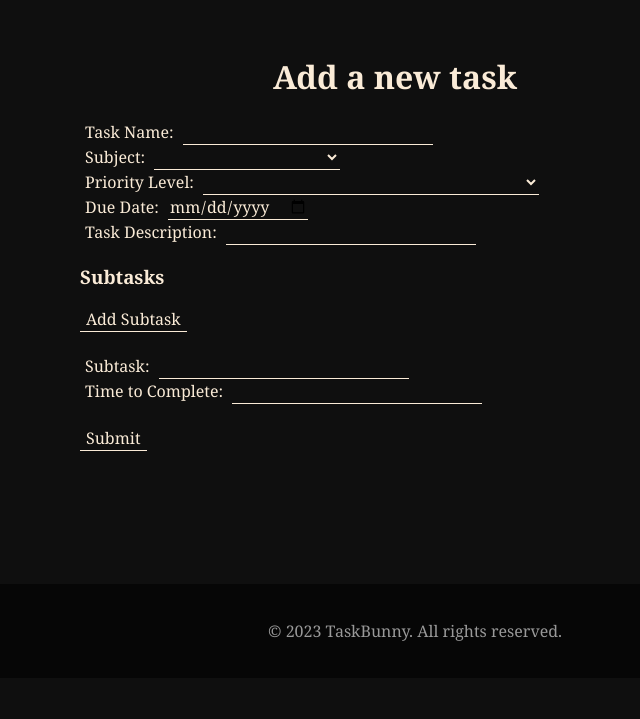
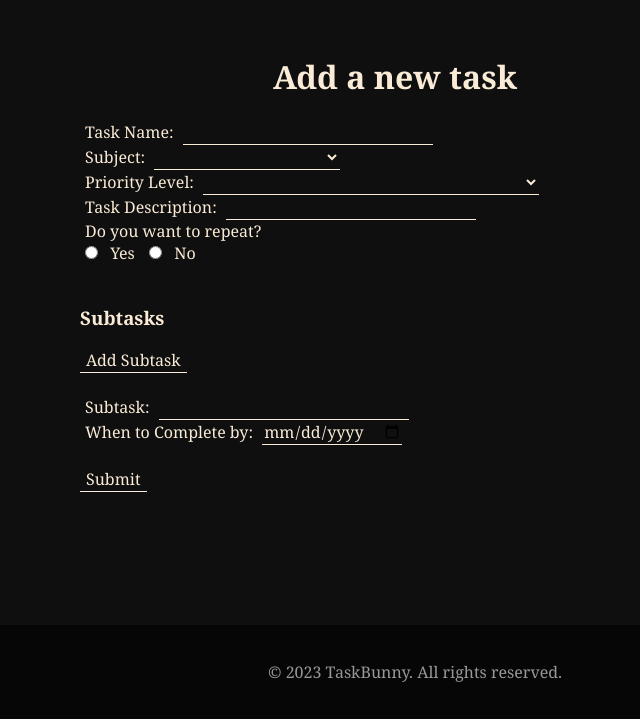
Before and after one commit to swaswa999/TimeManagemnt, a Flask app: page /newtask in a window 1280 px wide. Shown: the part 177-896 px from the top of the page, without its empty margins (245-885 px from the left). Run offline with Flask 3, Linux system fonts and the light colour scheme.

Commit message:
fixed buggs and now includes past, present and daily tasks, also changed it from time to do to date to complete by to make it easyer

```diff
--- a/time_app/app.py
+++ b/time_app/app.py
@@ -10,22 +10,25 @@ def index():
     today = date.today().strftime('%Y-%d-%m')
     today_task = []
     overdue_task = []
+    daily_tasks = []
 
     with open('time_app/data/swayam.txt', 'r') as file:
         lines = file.readlines()
 
     for i in range(len(lines)):
         current_line = lines[i].strip().split('_')
-        if current_line[2] == today:
+        if current_line[11] == 'yes':
+            daily_tasks.append(f"{current_line[6]}")
+        elif current_line[2] == today:
             today_task.append(current_line[6])
-        if current_line[2] < today:
+        elif current_line[2] < today:
             overdue_task.append(f"{current_line[6]} [{current_line[2]}]")
-
 
 
     overdue = len(overdue_task)
     taskdue = len(today_task)
-    return render_template('index.html', overdue=overdue, taskdue=taskdue, today_task=today_task, overdue_task=overdue_task)
+    daily = len(daily_tasks)
+    return render_template('index.html', overdue=overdue, taskdue=taskdue, daily=daily, today_task=today_task, overdue_task=overdue_task)
 
 @app.route('/calender')
 def calender():
@@ -40,6 +43,8 @@ def new_task():
         task = request.form.get('task_name')
         date_added = current_date.strftime('%Y-%d-%m') #sets current date in yyyy/dd/mm
         date_due = request.form.get('due_date')
+        if date_due == None or date_due == "":
+            date_due = None
         subject = request.form.get('subject')
         priority = request.form.get('priority') #scale of 1-3
         location_added = 'manual' #when redoing scraper, indicates to not change this task
@@ -47,10 +52,10 @@ def new_task():
         subtasks = request.form.getlist('subtasks[]')  # Get a list of subtasks
         subtask_times = request.form.getlist('subtask_times[]')  # Get a list of subtask times
         status = 'not_complete' #shows that its a fresh task
-        repeating = request.form.get('')
+        repeating = request.form.get('repeat')
 
         with open('time_app/data/swayam.txt', 'a') as file:
-            file.write(f"{task}_{date_added}_{date_due}_{subject}_{priority}_{location_added}_{description}_{subtasks}_{subtask_times}_{status}_{repeating} \n")
+            file.write(f"{task}_{date_added}_{date_due}_{subject}_{priority}_{location_added}_{description}_{subtasks}_{subtask_times}_{status}_{repeating}\n")
 
         return redirect('/')
 
--- a/time_app/data/swayam.txt
+++ b/time_app/data/swayam.txt
@@ -1,2 +1,3 @@
-Essay_2024-01-01_2024-01-01_english_medium_manual_Write essay for english poem_['Write essay', 'Edit', 'Peer edit']_['01:30', '05:04', '01:30']_not_complete
-e-mail teacher _2024-01-01_2023-08-21_computer-science_extrahigh_manual_email each teacher a happy new year :D_['remember to email teacher before jan']_['00:30']_not_complete
+Essay_2024-01-01_2024-01-01_english_medium_manual_Write essay for english poem_['Write essay', 'Edit', 'Peer edit']_['01:30', '05:04', '01:30']_not_complete_yes
+e-mail teacher _2024-01-01_2023-08-21_computer-science_extrahigh_manual_email each teacher a happy new year :D_['remember to email teacher before jan']_['00:30']_not_complete_no
+create timeline_2024-01-01_2024-01-01_administrative_low_manual_Create a timeline for profits _['']_['']_not_complete_repeteing_yes
--- a/time_app/static/css/new_task.css
+++ b/time_app/static/css/new_task.css
@@ -33,6 +33,8 @@ body, html {
             font-size:medium;
         }
 
+
+
         input:hover, option:hover, select:hover, button:hover{
             color: whitesmoke;
             border-bottom: 1px solid white;
--- a/time_app/static/js/script.js
+++ b/time_app/static/js/script.js
@@ -10,9 +10,8 @@ function addSubtask() {
 
         <br>
 
-        <label for="subtask_time">Time to Complete:</label>
-        <input type="text" name="subtask_times[]" pattern="([01]?[0-9]|2[0-3]):[0-5][0-9]" title="Enter a valid time in HH:MM format" required>
-
+        <label for="subtask_time">When to Complete by:</label>
+        <input type="date" name="due_date[]">
         <br>
         <br>
 
@@ -30,3 +29,30 @@ function removeSubtask(buttonElement) {
     var subtaskDiv = buttonElement.parentElement;
     subtaskContainer.removeChild(subtaskDiv);
 }
+
+var isDueDateVisible = false;
+
+function addDate() {
+    var repeatNoContainer = document.getElementById('repeat_no').parentElement;
+    var dueDateContainer = repeatNoContainer.querySelector('.due-date-container');
+
+    if (isDueDateVisible) {
+        // If the due date is visible, hide it
+        repeatNoContainer.removeChild(dueDateContainer);
+    } else {
+        // If the due date is not visible, show it
+        dueDateContainer = document.createElement('div');
+        dueDateContainer.classList.add('due-date-container'); // Add a class for identification
+
+        dueDateContainer.innerHTML = `
+            <label for="due_date">Due Date:</label>
+            <input type="date" id="due_date" name="due_date" required>
+            <br>
+        `;
+
+        repeatNoContainer.appendChild(dueDateContainer);
+    }
+
+    // Toggle the flag
+    isDueDateVisible = !isDueDateVisible;
+}
--- a/time_app/templates/new_task.html
+++ b/time_app/templates/new_task.html
@@ -37,6 +37,7 @@
             <label for="subject">Subject:</label>
             <select id="subject" name="subject">
                 <option value="blank"> </option>
+                <option value="administrative">Administrative</option>
                 <option value="math">Math</option>
                 <option value="science">Science</option>
                 <option value="english">English</option>
@@ -60,15 +61,23 @@
 
             <br>
 
-            <label for="due_date">Due Date:</label>
-            <input type="date" id="due_date" name="due_date" required>
-
-            <br>
-
             <label for="task_description">Task Description:</label>
             <input type="text" id="task_description" name="task_description" required>
 
             <br>
+
+            <label for="repete_checkbox">Do you want to repeat?</label>
+            <div>
+                <input type="radio" id="repeat_yes" name="repeat" value="yes" onclick="addDate()" required>
+
+                <label for="repeat_yes">Yes</label>
+
+                <input type="radio" id="repeat_no" name="repeat" value="no" onclick="addDate()" required>
+                <label for="repeat_no">No</label>
+            </div>
+
+            <br>
+
 
             <h3>Subtasks</h3>
             <button id="button" type="button" onclick="addSubtask()">Add Subtask</button>
@@ -79,8 +88,9 @@
                     <label for="subtask">Subtask:</label>
                     <input type="text" name="subtasks[]">
                     <br>
-                    <label for="subtask_time">Time to Complete:</label>
-                    <input type="text" name="subtask_times[]" pattern="([01]?[0-9]|2[0-3]):[0-5][0-9]" title="Enter a valid time in HH:MM format">
+                    <label for="subtask_time">When to Complete by:</label>
+                    <input type="date" name="due_date[]">
+
                     <br>
                 </div>
             </div>
```
Also changed, not shown: time_app/templates/index.html (+9 -7 lines).
